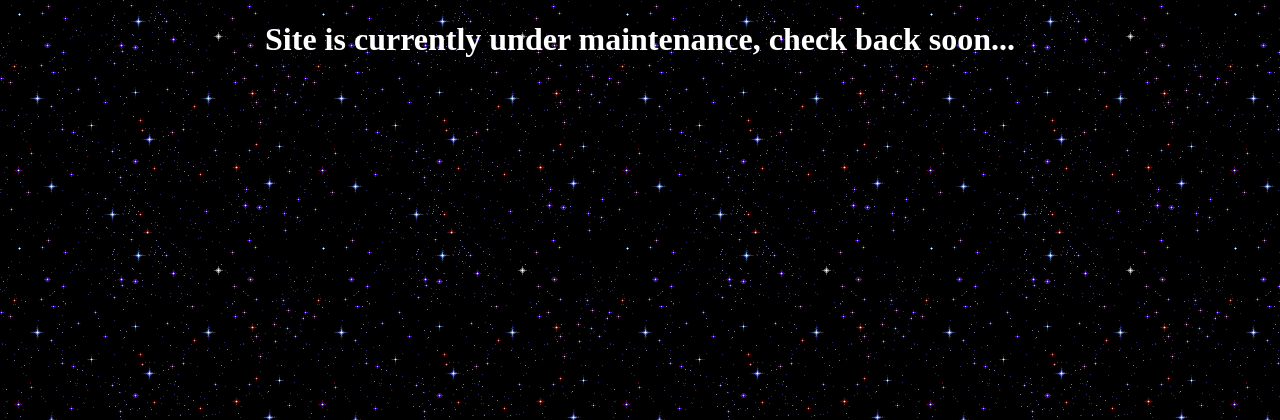
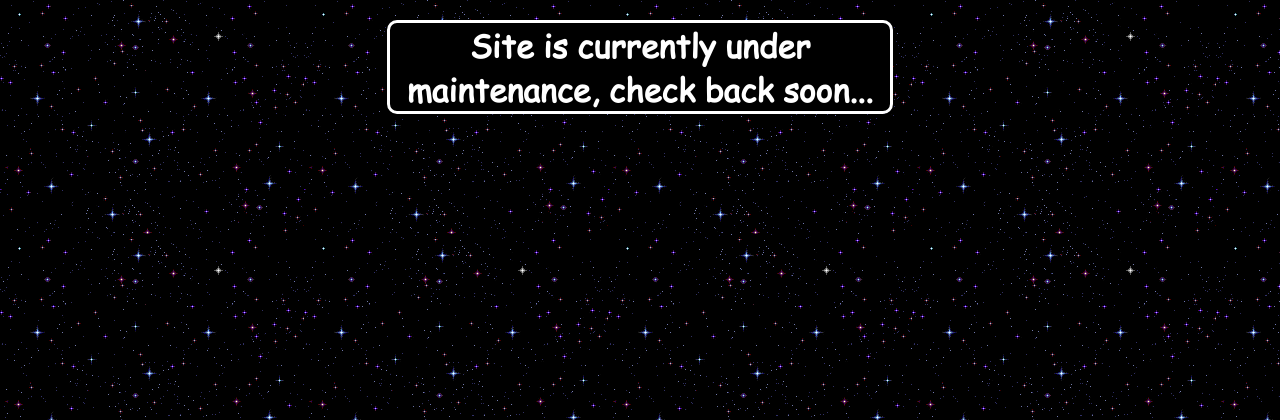
Before and after one commit to 8-BitAnt/globuloid.net, a PHP site: page / in a window 1280 px wide. Shown: the top 420 px of the page. Run offline with PHP 8.4, Linux system fonts and the light colour scheme.

Commit message:
Font Added

```diff
--- a/style.css
+++ b/style.css
@@ -1,6 +1,11 @@
 html {
   height: 100%;
   width: 100%;
+}
+
+@font-face {
+    font-family: ComicSans;
+    src: url(fonts/ComicSansMS3.ttf);
 }
 
 body{
@@ -10,5 +15,12 @@ body{
 
 h1{
   color: white;
+  background-color: black;
+  width: 500px;
   text-align: center;
+  margin: 0 auto;
+  margin-top: 20px;
+  border-radius: 10px;
+  border: solid white 3px;
+  font-family: ComicSans;
 }
```
Also changed, not shown: fonts/ComicSansMS3.ttf (added).
